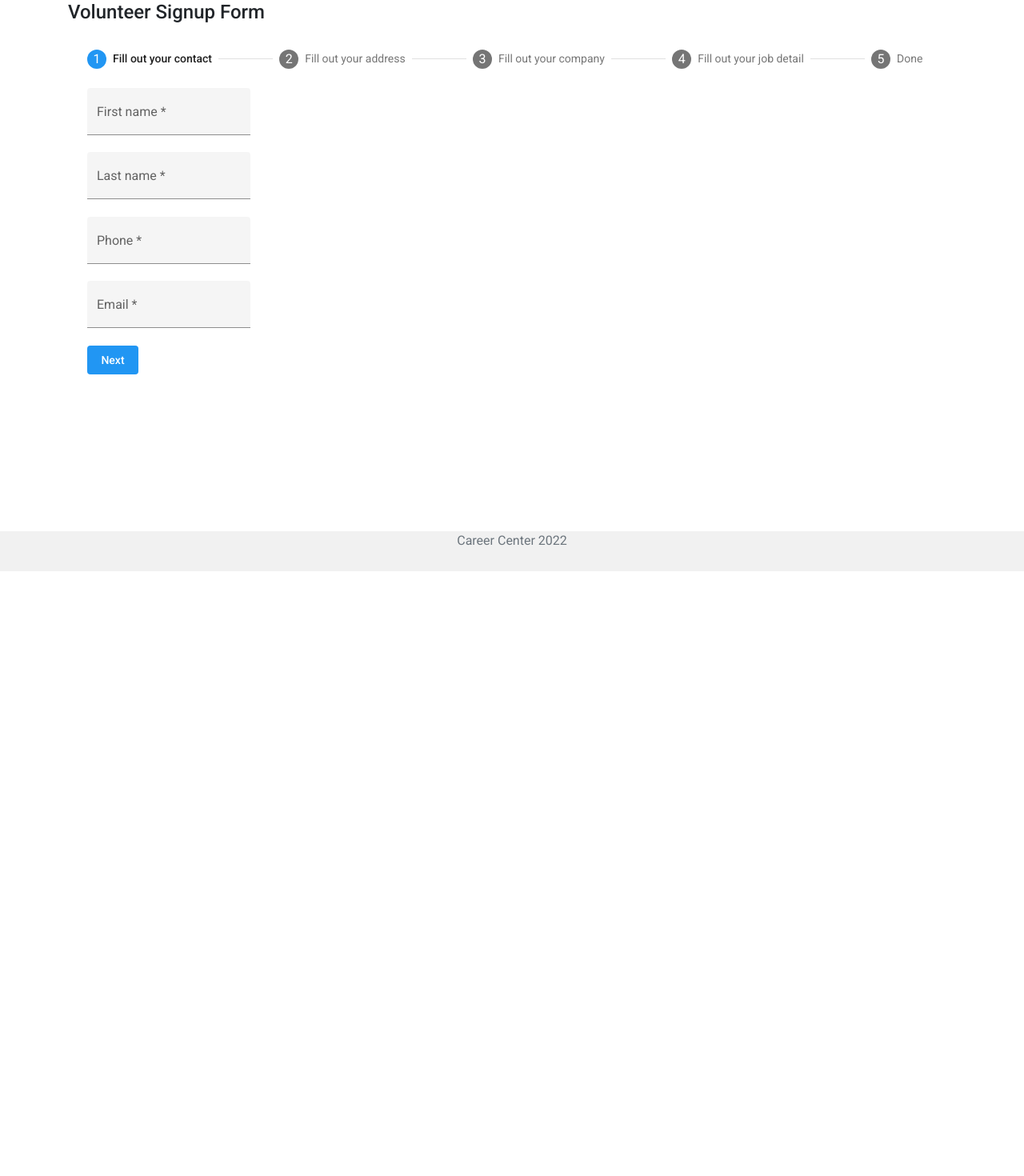
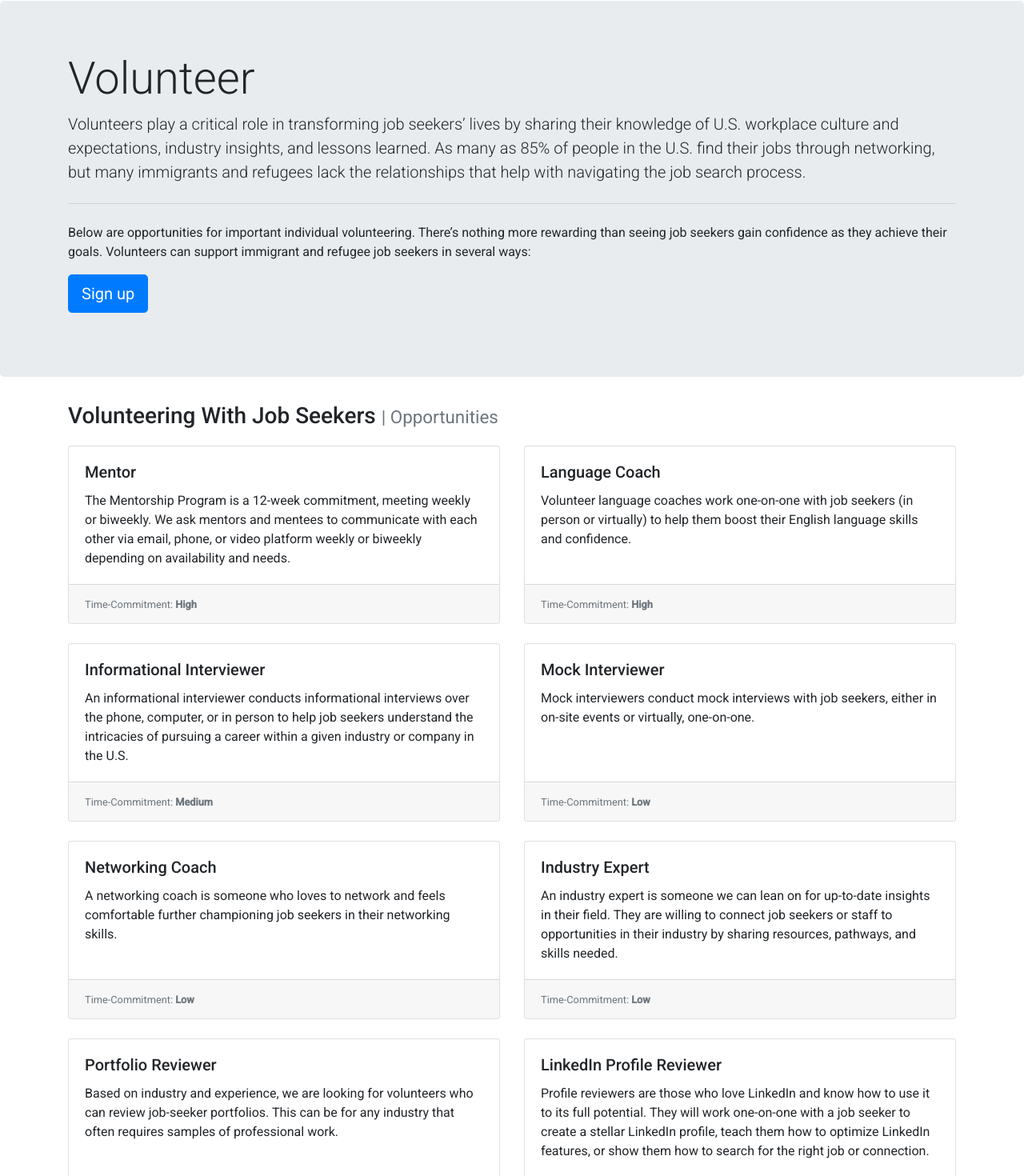
Before and after one commit to ozcey/career-center-ui, an Angular app: page /volunteer in a window 1280 px wide. Shown: the part 86-1556 px from the top of the page at 80% size. Before the commit the page ends 800 px from the top, so only its background shows below. Built offline with nearby package versions, Linux system fonts and the light colour scheme.

Commit message:
update volunteer home page

```diff
--- a/src/app/app.component.html
+++ b/src/app/app.component.html
@@ -3,5 +3,5 @@
   <main>
     <router-outlet></router-outlet>
   </main>
-  <app-footer></app-footer>
+  <app-footer ></app-footer>
 </section>
--- a/src/app/utility/footer.component.ts
+++ b/src/app/utility/footer.component.ts
@@ -11,13 +11,13 @@ import { Component } from '@angular/core';
     `,
     styles: [`
         .footer {
-            position: fixed;
             bottom: 0;
             height: 50px;
             width: 100%;
             background-color: #f1f1f1;
             color: white;
             text-align: center;
+            margin-top: 20px;
 }
     `]
 })
--- a/src/app/volunteer/volunteer.component.css
+++ b/src/app/volunteer/volunteer.component.css
@@ -0,0 +1,21 @@
+.example-card {
+    max-width: 400px;
+    margin-bottom: 8px;
+
+}
+
+/* mat-grid-tile {
+   margin-right: 10px;
+   margin-bottom: 10px;
+} */
+
+.heading {
+    margin-top: 20px;
+    margin-bottom: 20px;
+}
+
+#card {
+    margin-top: 10px;
+    margin-bottom: 10px;
+
+}
--- a/src/app/volunteer/volunteer.component.html
+++ b/src/app/volunteer/volunteer.component.html
@@ -1 +1,61 @@
-<app-new-volunteer></app-new-volunteer>
+<!-- <app-new-volunteer></app-new-volunteer> -->
+<div class="jumbotron">
+  <div class="container">
+    <h1 class="display-4">Volunteer</h1>
+    <p class="lead">Volunteers play a critical role in transforming job seekers’ lives by sharing their knowledge of
+      U.S. workplace culture
+      and expectations, industry insights, and lessons learned. As many as 85% of people in the U.S. find their jobs
+      through
+      networking, but many immigrants and refugees lack the relationships that help with navigating the job search
+      process.</p>
+    <hr class="my-4">
+    <p>Below are opportunities for important individual volunteering.
+      There’s nothing more rewarding than seeing job seekers gain confidence as they achieve their goals. Volunteers can
+      support immigrant and refugee job seekers in several ways:
+    </p>
+    <p class="lead">
+      <a class="btn btn-primary btn-lg" routerLink="/volunteer" role="button">Sign up</a>
+    </p>
+  </div>
+</div>
+<!-- <div class="container">
+  <mat-grid-list cols="3" rowHeight="2:1">
+    <h3 class="heading">
+      Volunteering With Job Seekers
+      <small class="text-muted">| Opportunities</small>
+    </h3>
+    <div class="row">
+      <div class="col-sm-6" *ngFor="let opportunity of opportunities">
+        <div class="card-deck">
+          <div class="card">
+            <div class="card-body">
+              <div class="card-header">Time-Commitment: {{opportunity.time_commitment}}</div>
+              <div class="card-body text-dark">
+                <h5 class="card-title">{{opportunity.name}}</h5>
+                <p class="card-text">{{opportunity.description}}</p>
+              </div>
+            </div>
+          </div>
+        </div>
+      </div> -->
+<div class="container">
+  <h3 class="heading">
+    Volunteering With Job Seekers
+    <small class="text-muted">| Opportunities</small>
+  </h3>
+  <div class="row row-cols-1 row-cols-md-2">
+    <div class="col mb-4  d-flex" *ngFor="let opportunity of opportunities">
+      <div class="card-group">
+        <div class="card flex-fill">
+          <div class="card-body">
+            <h5 class="card-title">{{opportunity.name}}</h5>
+            <p class="card-text">{{opportunity.description}}</p>
+          </div>
+          <div class="card-footer">
+            <small class="text-muted">Time-Commitment: <strong>{{opportunity.time_commitment}}</strong></small>
+          </div>
+        </div>
+      </div>
+    </div>
+  </div>
+</div>
--- a/src/app/volunteer/volunteer.component.ts
+++ b/src/app/volunteer/volunteer.component.ts
@@ -6,6 +6,48 @@ import { Component, OnInit } from '@angular/core';
   styleUrls: ['./volunteer.component.css']
 })
 export class VolunteerComponent implements OnInit {
+  opportunities = [
+    {
+      name: 'Mentor',
+      description: 'The Mentorship Program is a 12-week commitment, meeting weekly or biweekly. We ask mentors and mentees to communicate with each other via email, phone, or video platform weekly or biweekly depending on availability and needs.',
+      time_commitment: 'High'
+    },
+    {
+      name: 'Language Coach',
+      description: 'Volunteer language coaches work one-on-one with job seekers (in person or virtually) to help them boost their English language skills and confidence.',
+      time_commitment: 'High'
+    },
+    {
+      name: 'Informational Interviewer',
+      description: 'An informational interviewer conducts informational interviews over the phone, computer, or in person to help job seekers understand the intricacies of pursuing a career within a given industry or company in the U.S.',
+      time_commitment: 'Medium'
+    },
+    {
+      name: 'Mock Interviewer',
+      description: 'Mock interviewers conduct mock interviews with job seekers, either in on-site events or virtually, one-on-one.',
+      time_commitment: 'Low'
+    },
+    {
+      name: 'Networking Coach',
+      description: 'A networking coach is someone who loves to network and feels comfortable further championing job seekers in their networking skills.',
+      time_commitment: 'Low'
+    },
+    {
+      name: 'Industry Expert',
+      description: 'An industry expert is someone we can lean on for up-to-date insights in their field. They are willing to connect job seekers or staff to opportunities in their industry by sharing resources, pathways, and skills needed.',
+      time_commitment: 'Low'
+    },
+    {
+      name: 'Portfolio Reviewer',
+      description: 'Based on industry and experience, we are looking for volunteers who can review job-seeker portfolios. This can be for any industry that often requires samples of professional work.',
+      time_commitment: 'Low'
+    },
+    {
+      name: 'LinkedIn Profile Reviewer',
+      description: 'Profile reviewers are those who love LinkedIn and know how to use it to its full potential. They will work one-on-one with a job seeker to create a stellar LinkedIn profile, teach them how to optimize LinkedIn features, or show them how to search for the right job or connection.',
+      time_commitment: 'Low'
+    }
+  ]
 
   constructor() { }
 
--- a/src/environments/environment.ts
+++ b/src/environments/environment.ts
@@ -5,7 +5,7 @@
 export const environment = {
   production: false,
   authURL: 'http://localhost:5000/career-center/api/auth',
-  userURL: 'http://localhost:5000/career-center/api/users',
+  userURL: 'http://localhost:5000/career-center/api/user',
   applicantURL: 'http://localhost:5000/career-center/api/applicant',
   volunteerURL: 'http://localhost:5000/career-center/api/volunteer'
 };
```
Also changed, not shown: docker-compose.yml (added, +51 -0 lines), src/app/material.module.ts (+6 -3 lines), 1 other file (tests, documents, lock files or other folders).
